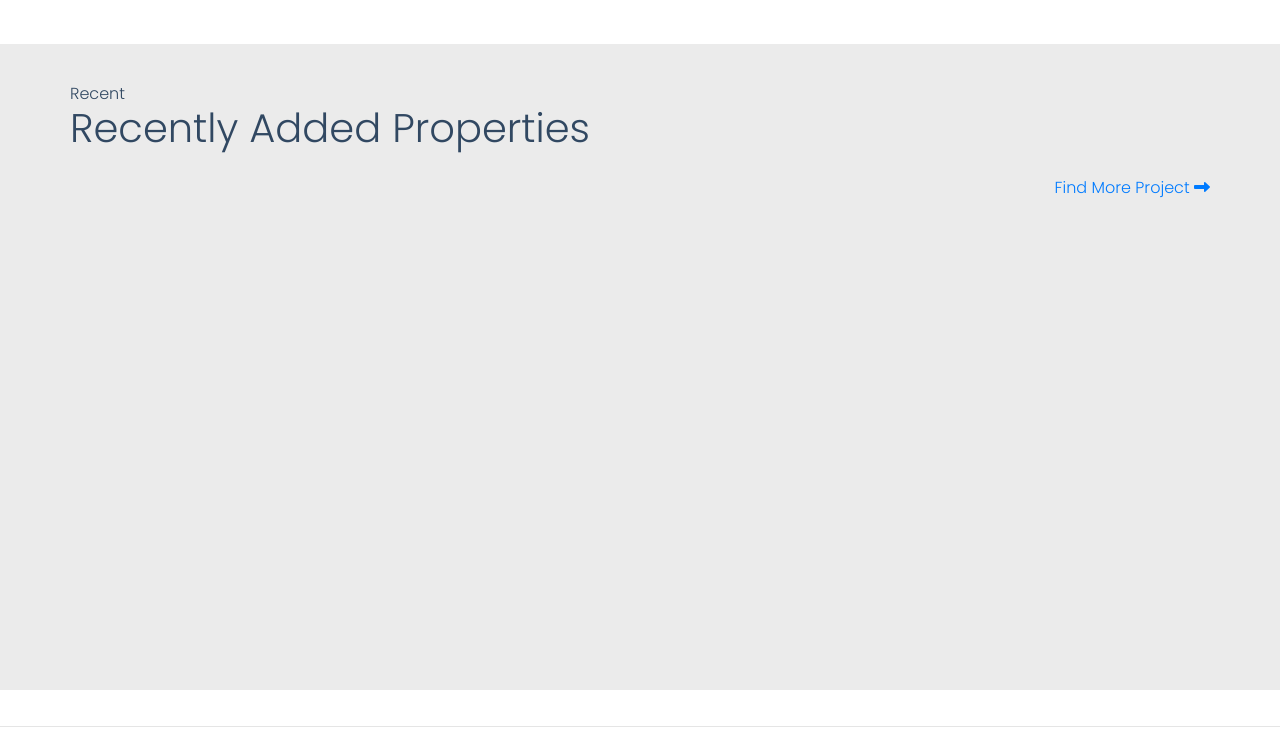
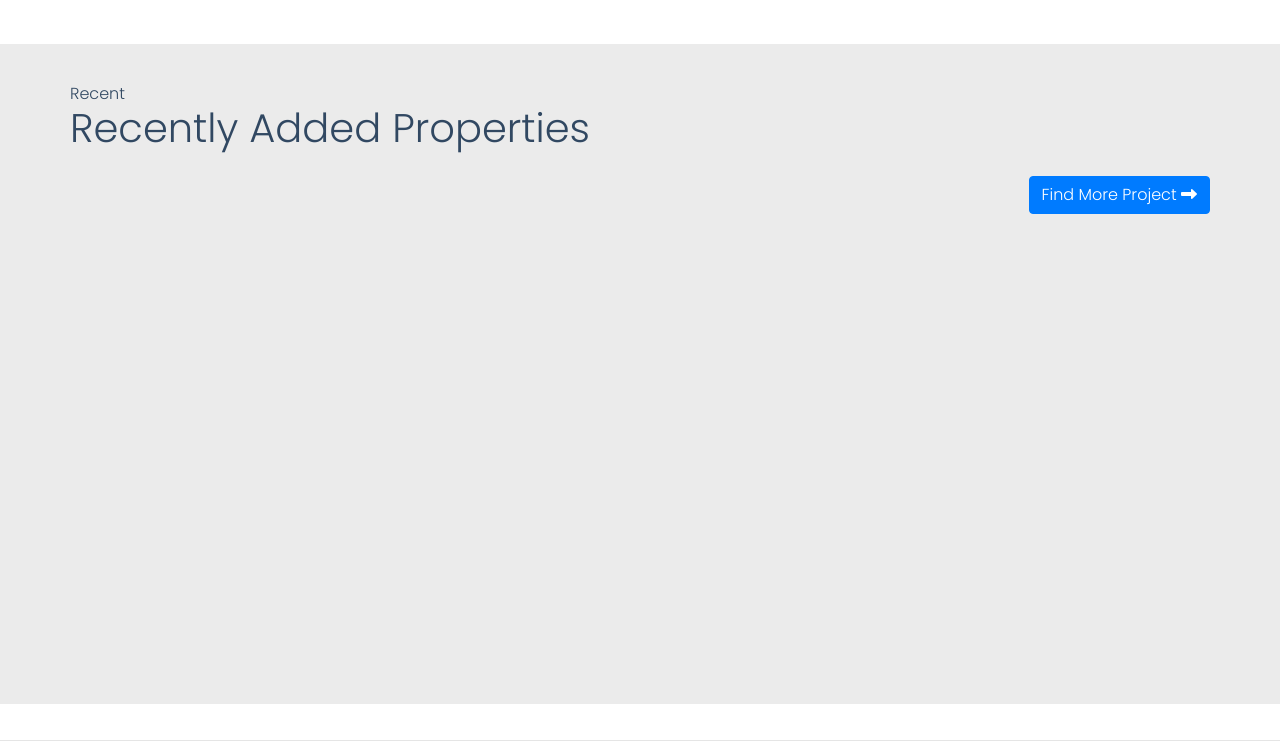
Before and after one commit to kezh97/dreamland_prop_CR, a PHP site: page / in a window 1280 px wide. Shown: the part 2716-3460 px from the top of the page. Run offline with PHP 8.4, Linux system fonts and the light colour scheme; data that the repository does not hold is empty; some libraries are stand-ins or nearby versions.

Commit message:
Update swiper.php

```diff
--- a/DREAMLAND-php-V2.6/swiper.php
+++ b/DREAMLAND-php-V2.6/swiper.php
@@ -14,7 +14,7 @@ $result_general = $conn -> query($query_join);
 		<h6 class="h6 color-primary m-0">Recent</h6>
 		<h1 class="h1 h1-responsive mb-4">Recently Added Properties</h1>
 		<div class="text-right">
-			<a href="list-properties.php">Find More Project <i class="fas fa-long-arrow-alt-right"></i></a>
+			<a href="list_properties.php" class="btn btn-primary">Find More Project <i class="fas fa-long-arrow-alt-right"></i></a>
 		</div>
 
 		<div id="property-slider">
```
